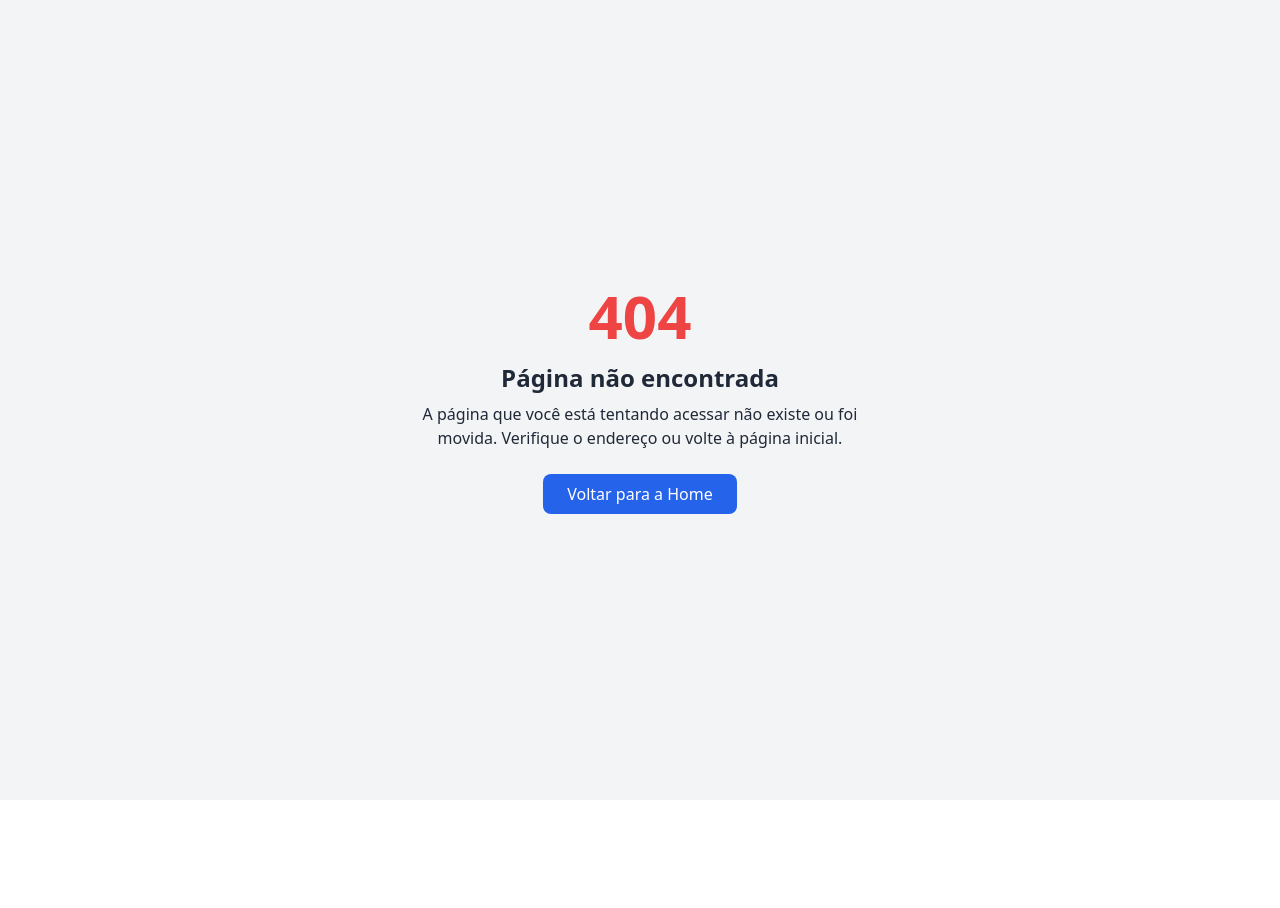
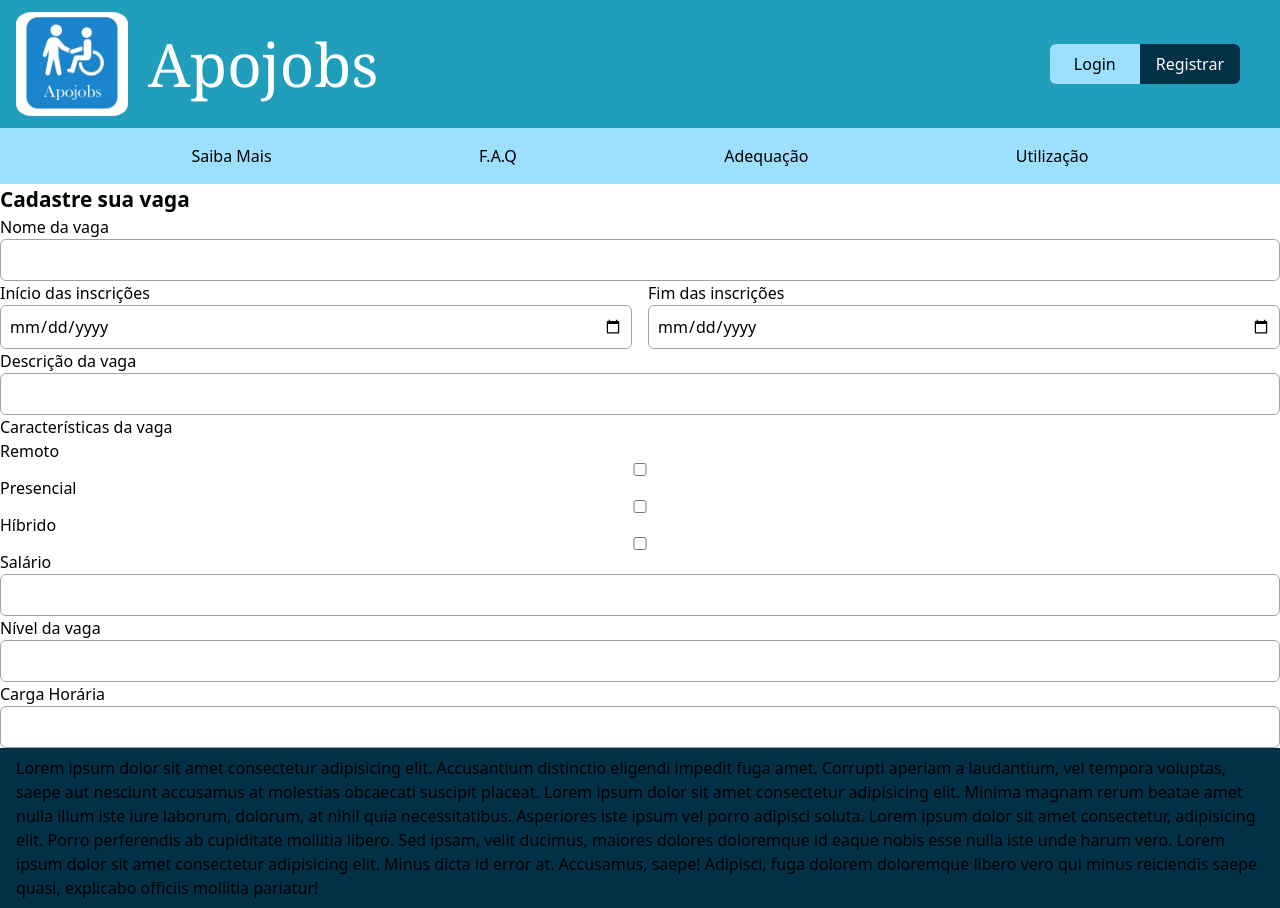
Before and after one commit to t4Facef/tic-2025-front, a React (Vite) app: page /company-registration in a window 1280 px wide. Before the commit this address had no page. Before the commit the page ends 800 px from the top, so only its background shows below. Built offline with nearby package versions, Linux system fonts and the light colour scheme.

Commit message:
Implementação do form de cadastro de vaga - empresas

```diff
--- a/src/App.tsx
+++ b/src/App.tsx
@@ -15,6 +15,7 @@ import CompanyDashboard from './pages/company_dashboard';
 import AuthEntry from './pages/auth_entry';
 import CompanyProfile from './pages/company_profile';
 import JobNew from './pages/job_new';
+import CompanyJobRegistration from './pages/company_job_registration'
 
 function App() {
   return (
@@ -35,6 +36,7 @@ function App() {
           <Route path='/companies/:id/dashboard' element={<CompanyDashboard/>}></Route>
           <Route path='/companies/:id/profile' element={<CompanyProfile/>}></Route>
           <Route path='/jobs/new' element={<JobNew/>}></Route>
+          <Route path='/company-registration' element={<CompanyJobRegistration/>}></Route>
         </Route>
         <Route path="*" element={<NotFound />} />
       </Routes>
--- /dev/null
+++ b/src/components/forms/register/job_registation_form.tsx
@@ -0,0 +1,28 @@
+import GenericFormField from '../generic_form_field';
+
+export default function JobRegistrationForm(){
+  return(
+    <form className='flex-col text-start space-5'>
+      <h2 className="font-semibold text-[1.3rem]">Cadastre sua vaga</h2>
+      <GenericFormField id='job_registration' type='text'>Nome da vaga</GenericFormField>
+       <div className="flex gap-4">
+        <GenericFormField id="start_date" type="date">
+          Início das inscrições
+        </GenericFormField>
+        <GenericFormField id="end_date" type="date">
+          Fim das inscrições
+        </GenericFormField>
+      </div>
+      <GenericFormField id='job_registration_description' type='text'>Descrição da vaga</GenericFormField>
+      <div>
+        <h2>Características da vaga</h2>
+        <GenericFormField id='job_registration_infos' type='checkbox'>Remoto</GenericFormField>
+        <GenericFormField id='job_registration_infos' type='checkbox'>Presencial</GenericFormField>
+        <GenericFormField id='job_registration_infos' type='checkbox'>Híbrido</GenericFormField>
+      </div>
+       <GenericFormField id='job_registration' type='text'>Salário</GenericFormField>
+       <GenericFormField id='job_registration' type='text'>Nível da vaga</GenericFormField>
+       <GenericFormField id='job_registration' type='text'>Carga Horária</GenericFormField>
+    </form>
+  )
+}
--- /dev/null
+++ b/src/pages/company_job_registration.tsx
@@ -0,0 +1,9 @@
+import JobRegistrationForm from "../components/forms/register/job_registation_form"
+
+export default function CompanyJobRegistration(){
+  return(
+    <div>
+      <JobRegistrationForm></JobRegistrationForm>
+    </div>
+  )
+}
```
Also changed, not shown: 1 other file (tests, documents, lock files or other folders).
